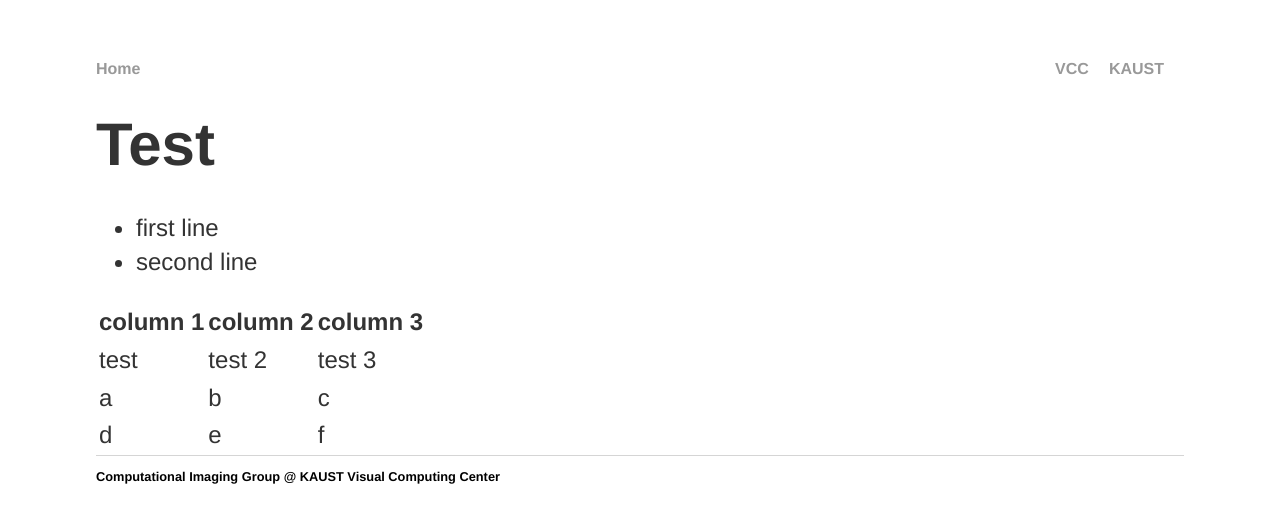
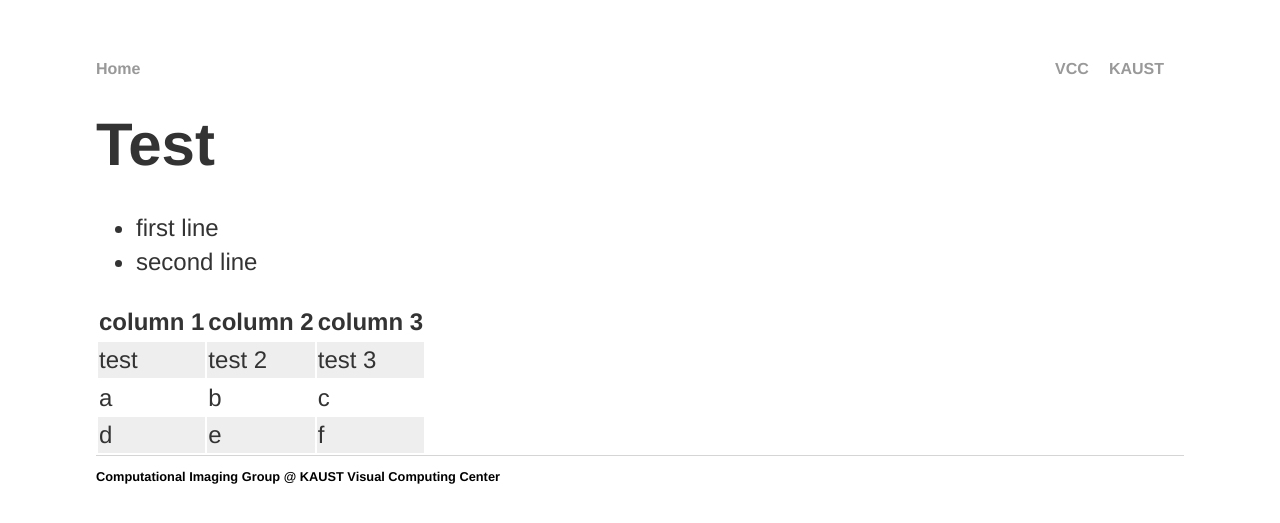
Before and after one commit to vccimaging/vccimaging.github.io, a Jekyll site: the page built from index.md, in a window 1280 px wide. Shown: the top 523 px of the page. Built offline with Jekyll 4.4.1, drawn with Linux system fonts in a browser that asks for light colours.

Commit message:
Update main.css

```diff
--- a/css/main.css
+++ b/css/main.css
@@ -49,3 +49,6 @@ footer {
     border-top: 1px solid #d5d5d5;
     font-size: .8em;
 }
+tbody tr:nth-child(odd) {
+  background: #eee;
+}
```
